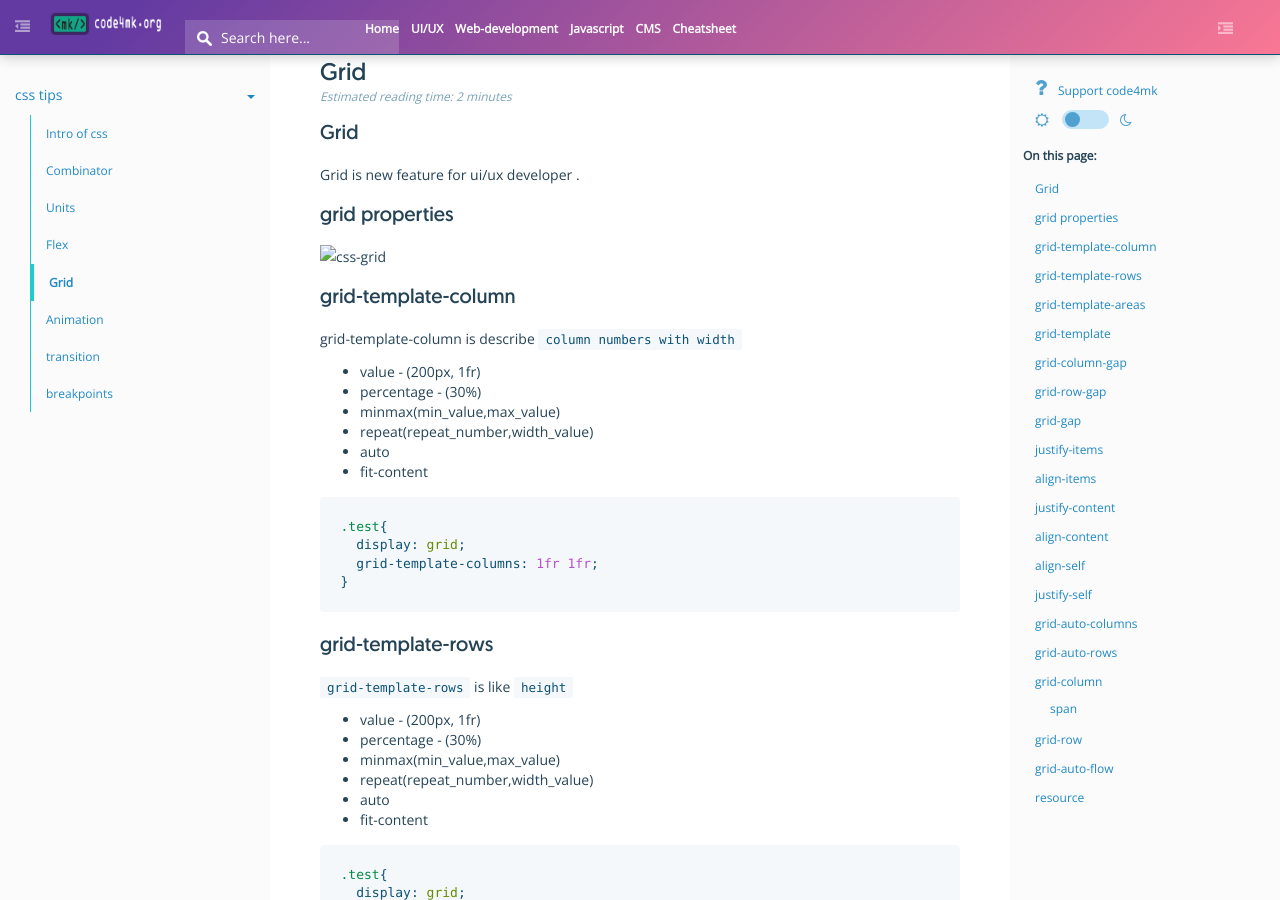
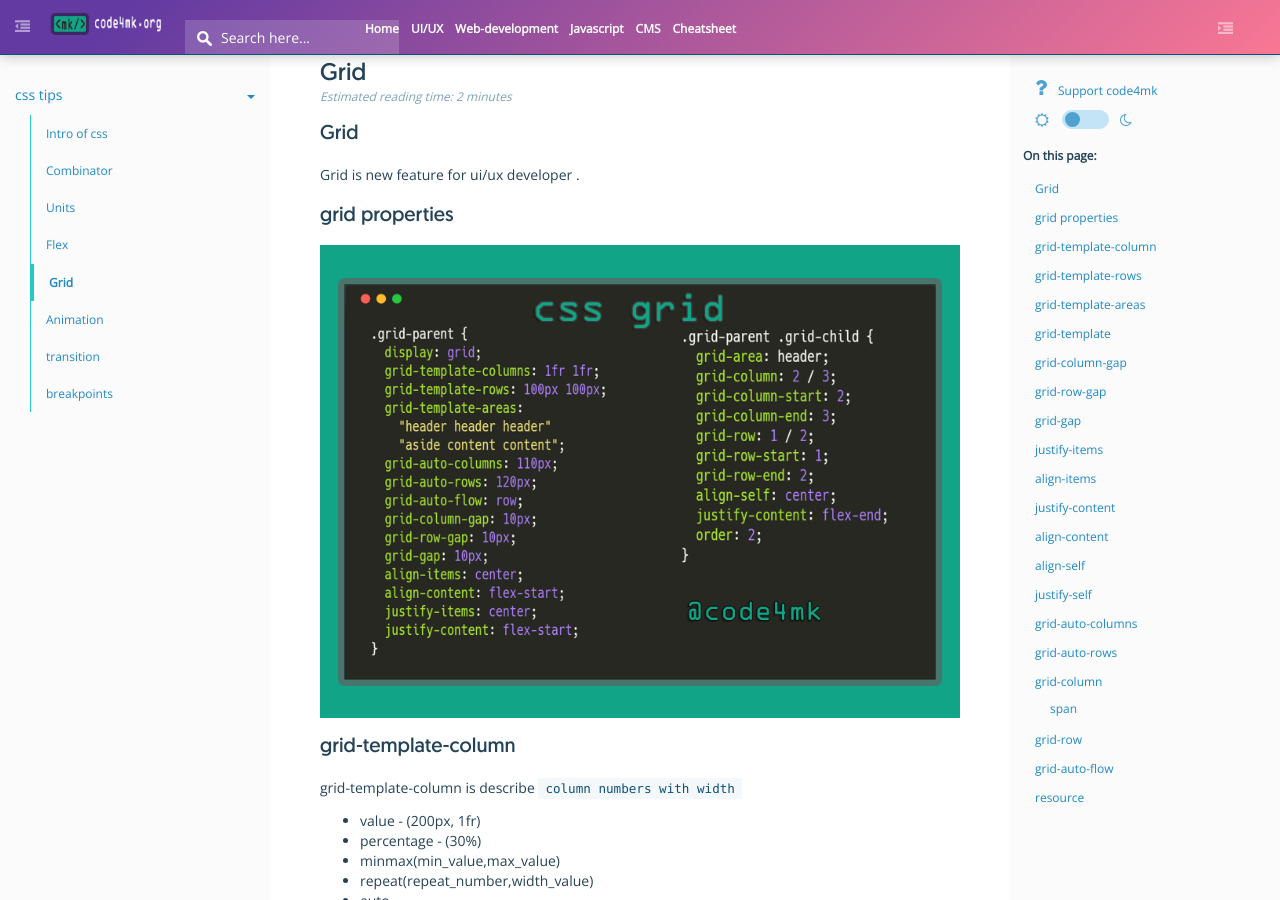
Before and after one commit to code4mk/code4mk.github.io, a Jekyll site: the page built from ui-ux/css3/grid.md, in a window 1280 px wide and 900 px high. Built offline with Jekyll 4.4.1, drawn with Linux system fonts in a browser that asks for light colours; comment, search, counter and statistics services are not loaded.

Commit message:
img grid

```diff
--- a/ui-ux/css3/grid.md
+++ b/ui-ux/css3/grid.md
@@ -11,7 +11,7 @@ Grid is new feature for ui/ux developer .
 
 ## grid properties
 
-<img src="./img/css-grid-properties.png" alt="css-grid">
+<img src="https://github.com/code4mk/code4mk.github.io/blob/master/ui-ux/css3/img/css-grid-properties.png" alt="css-grid">
 
 ## grid-template-column
 
```
